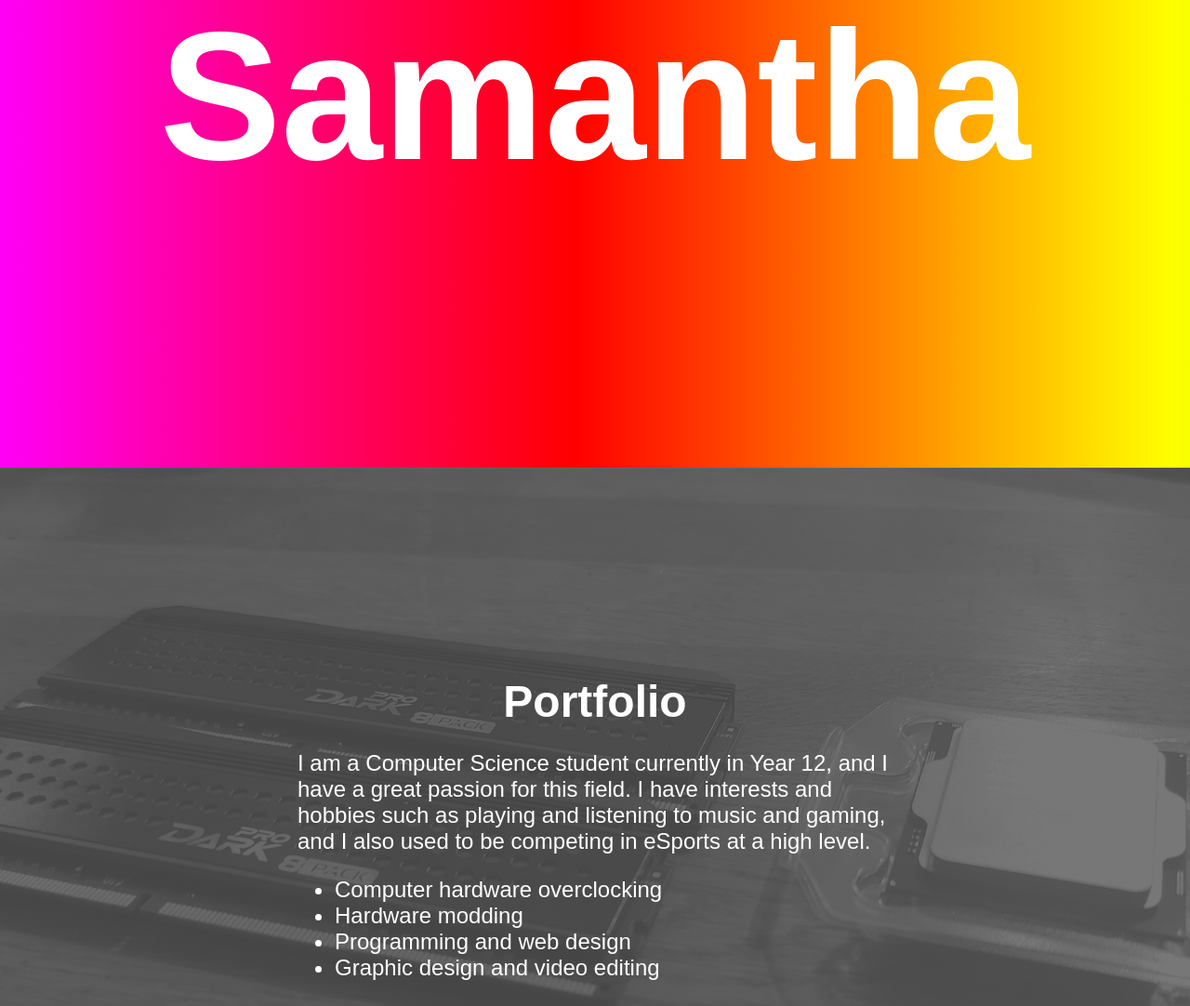
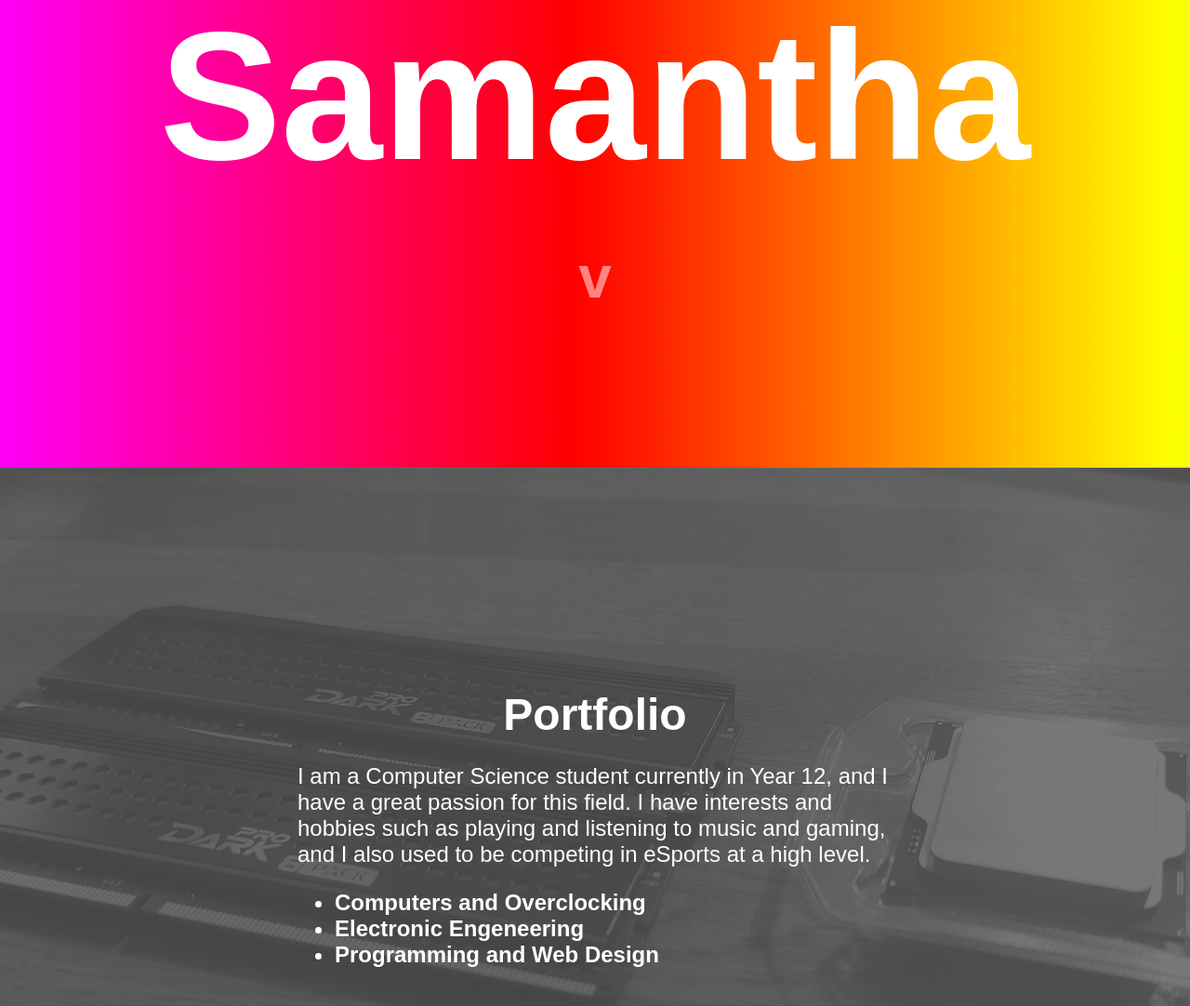
Before and after one commit to samanthaa2/portfolio-website, a plain HTML site: page index.html in a window 1280 px wide. Shown: the part 297-1379 px from the top of the page at 93% size. Drawn offline with Linux system fonts and the light colour scheme; a web font is replaced by a local one.

Commit message:
Add files via upload

```diff
--- a/app.js
+++ b/app.js
@@ -12,6 +12,7 @@
 
 const hiddenElements = document.querySelectorAll('.hidden');
 hiddenElements.forEach((el) => observer.observe(el));
+
 
 
 
@@ -31,16 +32,15 @@
 document.addEventListener("scroll", handleScroll);
 
 
-
-let scrollbutton = document.getElementById("navLogo");
+let scrollupbutton = document.getElementById("navLogo");
 
 window.onscroll = function() {scrollFunction()};
 
 function scrollFunction() {
     if (document.body.scrollTop > 20 || document.documentElement.scrollTop > 20) {
-        scrollbutton.style.display = "block";
+        scrollupbutton.style.display = "block";
     } else {
-        scrollbutton.style.display = "none";
+        scrollupbutton.style.display = "none";
     }
 }
 
@@ -48,6 +48,7 @@
     document.body.scrollTop = 0;
     document.documentElement.scrollTop = 0;
 }
+
 
 
 
--- a/index.html
+++ b/index.html
@@ -11,29 +11,29 @@
 <div class="portfolio">
 	<div class="logoPanel" id="logoPanel">
 		<button onclick="logoFunction()" class="logo">Samantha</button>
+		<a class="scrollArrow" href="#intro">v</a>
 	</div>
 
 
 	<div class="navbar" id="navbar">
-			<button onclick="topFunction()" class="navLogo" id="navLogo">Samantha</button>
+			<a class="navLogo" id="navLogo" href="#logoPanel">Samantha</a>
 	</div>
 
-	<div class="intro">
+	<div class="intro" id="intro">
 		<div class="navHolder"></div>
 			<div class="panelBody">
 			<header>Portfolio</header>
 			<div class="text">I am a Computer Science student currently in Year 12, and I have a great passion for this field. I have interests and hobbies such as playing and listening to music and gaming, and I also used to be competing in eSports at a high level.
 			<ul>
-				<li>Computer hardware overclocking
-				<li>Hardware modding
-				<li>Programming and web design</li>
-				<li>Graphic design and video editing
+				<li><a href="#computers">Computers and Overclocking</a></li>
+				<li><a href="#engeneering">Electronic Engeneering</a></li>
+				<li><a href="#programming">Programming and Web Design</a></li>
 			</ul>
 			</div>
 		</div>
 	</div>
 
-	<div class="computers">
+	<div class="computers" id="computers">
 		<div class="navHolder"></div>
 		<div class="panelBody">
 			<header>Computers and Overclocking</header>
@@ -41,7 +41,7 @@
 		</div>
 	</div>
 
-	<div class="engeneering">
+	<div class="engeneering" id="engeneering">
 		<div class="navHolder"></div>
 		<div class="panelBody">
 			<header>Electronic Engeneering</header>
@@ -76,7 +76,7 @@
 		</div>
 	</div>
 
-	<div class="programming">
+	<div class="programming" id="programming">
 		<div class="navHolder"></div>
 		<div class="panelBody">
 			<header>Programming</header>
--- a/indexStyles.css
+++ b/indexStyles.css
@@ -14,11 +14,8 @@
     animation: fadeInAnimation 3s 1 ease;
     animation-iteration-count: 1;
     animation-fill-mode: forwards;
-    padding: 0;
     margin: 0;
     border: 0;
-	display: grid;
-	justify-items: center;
 }
 
 .logoPanel {
@@ -29,6 +26,9 @@
     animation: backgroundGradientAnimation 8s infinite linear;
     animation-iteration-count: infinite;
     background-size: 250%;
+    display: flex;
+	justify-content: center;
+	align-items: center;
     height: 90vh;
 	scroll-snap-align: start;
 }
@@ -51,6 +51,26 @@
 
 .logo:hover {
     font-size: 228px;
+    transition: all 0.5s ease;
+}
+
+.scrollArrow {
+    font-size: 64px;
+	font-weight: bold;
+    background: none;
+    color: #FFFFFF;
+    opacity: 0.5;
+    border: none;
+    text-decoration: none;
+    animation: hoverAnimation 1s infinite alternate;
+    animation-iteration-count: infinite;
+    animation-fill-mode: infinite;
+    transition: all 0.5s ease;
+    margin-top: 500px;
+}
+
+.scrollArrow:hover {
+    opacity: 1;
     transition: all 0.5s ease;
 }
 
@@ -86,6 +106,7 @@
 	font-weight: bold;
 	color: #FFFFFF;
 	border: none;
+    text-decoration: none;
 	background: none;
     transition: all 0.5s ease;
     opacity: 0;
@@ -164,6 +185,18 @@
 	text-align: center;
 }
 
+li a {
+    font-weight: bold;
+    color: #FFFFFF;
+    text-decoration: none;
+    transition: all 0.25s ease;
+}
+
+li a:hover {
+    color: #999999;
+    transition: all 0.25s ease;
+}
+
 .projectBox img {
     border-radius: 15px;
 }
@@ -238,3 +271,12 @@
         background-position: 167%;
     }
 }
+
+@keyframes hoverAnimation {
+    0% {
+        transform: translateY(0);
+    }
+    100% {
+        transform: translateY(-20px);
+    }
+}
--- a/portfolio-websiteStyles.css
+++ b/portfolio-websiteStyles.css
@@ -14,11 +14,8 @@
     animation: fadeInAnimation 3s 1 ease;
     animation-iteration-count: 1;
     animation-fill-mode: forwards;
-    padding: 0;
     margin: 0;
     border: 0;
-	display: grid;
-	justify-items: center;
 }
 
 .navbar {
@@ -106,7 +103,6 @@
 
 }
 
-
 .footer {
     height: 5vh;
 	font-size: 18px;
```
Also changed, not shown: portfolio-website.html (+1 -0 lines).
